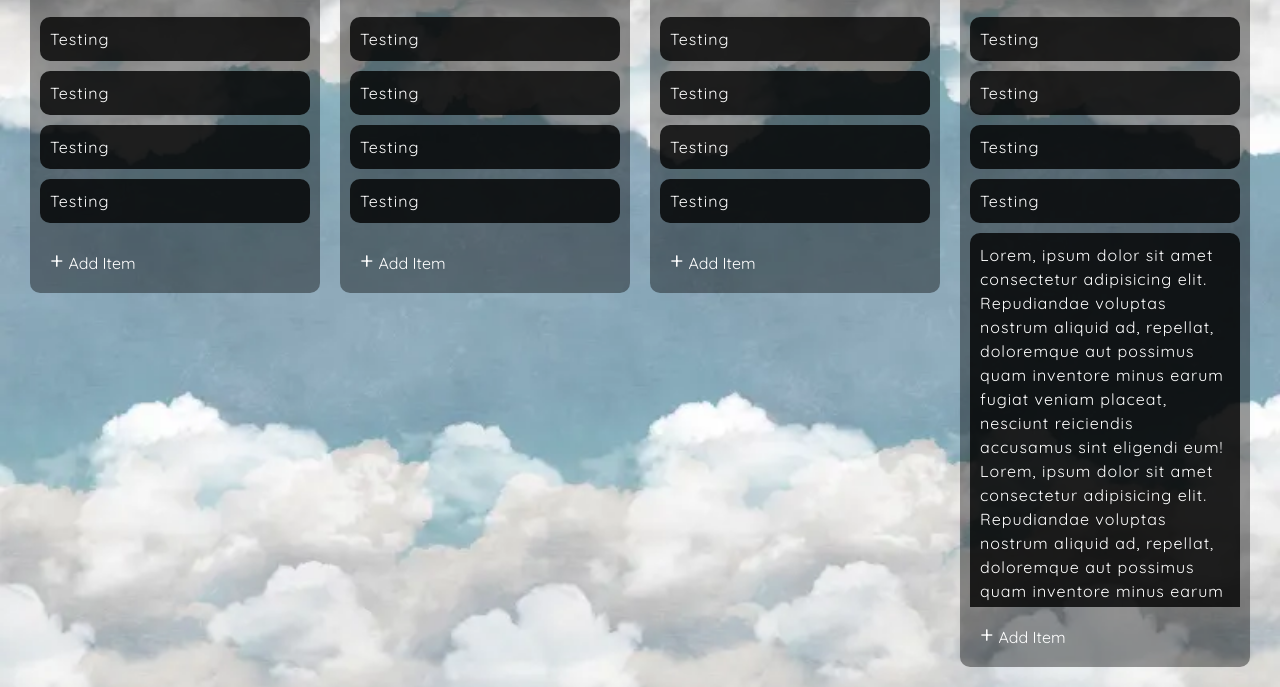
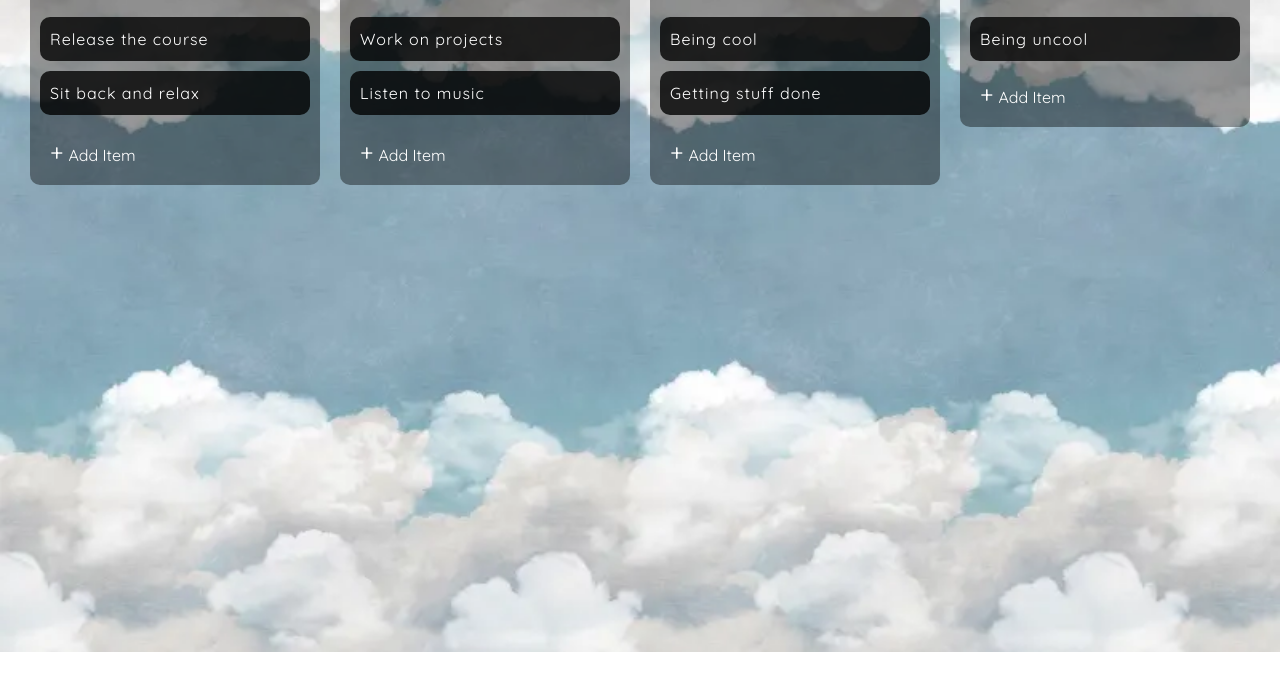
Before and after one commit to 105306005/Simple-Trello, a plain HTML site: page index.html in a window 1280 px wide. Shown: the part 148-835 px from the top of the page. After the commit the page ends 800 px from the top, so only its background shows below. Drawn offline with Linux system fonts and the light colour scheme.

Commit message:
update local storage function

```diff
--- a/index.html
+++ b/index.html
@@ -18,12 +18,7 @@
           </span>
           <!-- Backlog Content -->
           <div id="backlog-content" class="custom-scroll">
-            <ul class="drag-item-list" id="backlog-list">
-              <li class="drag-item">Testing</li>
-              <li class="drag-item">Testing</li>
-              <li class="drag-item">Testing</li>
-              <li class="drag-item">Testing</li>
-            </ul>
+            <ul class="drag-item-list" id="backlog-list"></ul>
           </div>
           <!-- Add Button Group -->
           <div class="add-btn-group">
@@ -46,12 +41,7 @@
           </span>
           <!-- Progress Content -->
           <div id="progress-content" class="custom-scroll">
-            <ul class="drag-item-list" id="progress-list">
-              <li class="drag-item">Testing</li>
-              <li class="drag-item">Testing</li>
-              <li class="drag-item">Testing</li>
-              <li class="drag-item">Testing</li>
-            </ul>
+            <ul class="drag-item-list" id="progress-list"></ul>
           </div>
           <!-- Add Button Group -->
           <div class="add-btn-group">
@@ -74,12 +64,7 @@
           </span>
           <!-- Complete Content -->
           <div id="complete-content" class="custom-scroll">
-            <ul class="drag-item-list" id="complete-list">
-              <li class="drag-item">Testing</li>
-              <li class="drag-item">Testing</li>
-              <li class="drag-item">Testing</li>
-              <li class="drag-item">Testing</li>
-            </ul>
+            <ul class="drag-item-list" id="complete-list"></ul>
           </div>
           <!-- Add Button Group -->
           <div class="add-btn-group">
@@ -102,26 +87,7 @@
           </span>
           <!-- On Hold Content -->
           <div id="on-hold-content" class="custom-scroll">
-            <ul class="drag-item-list" id="on-hold-list">
-              <li class="drag-item">Testing</li>
-              <li class="drag-item">Testing</li>
-              <li class="drag-item">Testing</li>
-              <li class="drag-item">Testing</li>
-              <li class="drag-item">
-                Lorem, ipsum dolor sit amet consectetur adipisicing elit.
-                Repudiandae voluptas nostrum aliquid ad, repellat, doloremque
-                aut possimus quam inventore minus earum fugiat veniam placeat,
-                nesciunt reiciendis accusamus sint eligendi eum! Lorem, ipsum
-                dolor sit amet consectetur adipisicing elit. Repudiandae
-                voluptas nostrum aliquid ad, repellat, doloremque aut possimus
-                quam inventore minus earum fugiat veniam placeat, nesciunt
-                reiciendis accusamus sint eligendi eum! Lorem, ipsum dolor sit
-                amet consectetur adipisicing elit. Repudiandae voluptas nostrum
-                aliquid ad, repellat, doloremque aut possimus quam inventore
-                minus earum fugiat veniam placeat, nesciunt reiciendis accusamus
-                sint eligendi eum!
-              </li>
-            </ul>
+            <ul class="drag-item-list" id="on-hold-list"></ul>
           </div>
           <!-- Add Button Group -->
           <div class="add-btn-group">
--- a/script.js
+++ b/script.js
@@ -10,6 +10,7 @@ const completeList = document.getElementById("complete-list");
 const onHoldList = document.getElementById("on-hold-list");
 
 // Items
+let updatedOnLoad = false;
 
 // Initialize Arrays
 let backlogListArray = [];
@@ -35,8 +36,6 @@ function getSavedColumns() {
   }
 }
 
-getSavedColumns();
-updateSavedColumns();
 // Set localStorage Arrays
 function updateSavedColumns() {
   listArrays = [
@@ -53,21 +52,46 @@ function updateSavedColumns() {
 
 // Create DOM Elements for each list item
 function createItemEl(columnEl, column, item, index) {
-  console.log("columnEl:", columnEl);
-  console.log("column:", column);
-  console.log("item:", item);
-  console.log("index:", index);
+  // console.log("columnEl:", columnEl);
+  // console.log("column:", column);
+  // console.log("item:", item);
+  // console.log("index:", index);
   // List Item
   const listEl = document.createElement("li");
   listEl.classList.add("drag-item");
+  listEl.textContent = item;
+  // Append
+  columnEl.appendChild(listEl);
 }
 
 // Update Columns in DOM - Reset HTML, Filter Array, Update localStorage
 function updateDOM() {
   // Check localStorage once
+  if (!updatedOnLoad) {
+    getSavedColumns();
+  }
   // Backlog Column
+  backlogList.textContent = "";
+  backlogListArray.forEach((backlogItem, index) => {
+    createItemEl(backlogList, 0, backlogItem, index);
+  });
   // Progress Column
+  progressList.textContent = "";
+  progressListArray.forEach((progressItem, index) => {
+    createItemEl(progressList, 0, progressItem, index);
+  });
   // Complete Column
+  completeList.textContent = "";
+  completeListArray.forEach((completeItem, index) => {
+    createItemEl(completeList, 0, completeItem, index);
+  });
   // On Hold Column
+  onHoldList.textContent = "";
+  onHoldListArray.forEach((onHoldItem, index) => {
+    createItemEl(onHoldList, 0, onHoldItem, index);
+  });
   // Run getSavedColumns only once, Update Local Storage
 }
+
+//On Load
+updateDOM();
```
